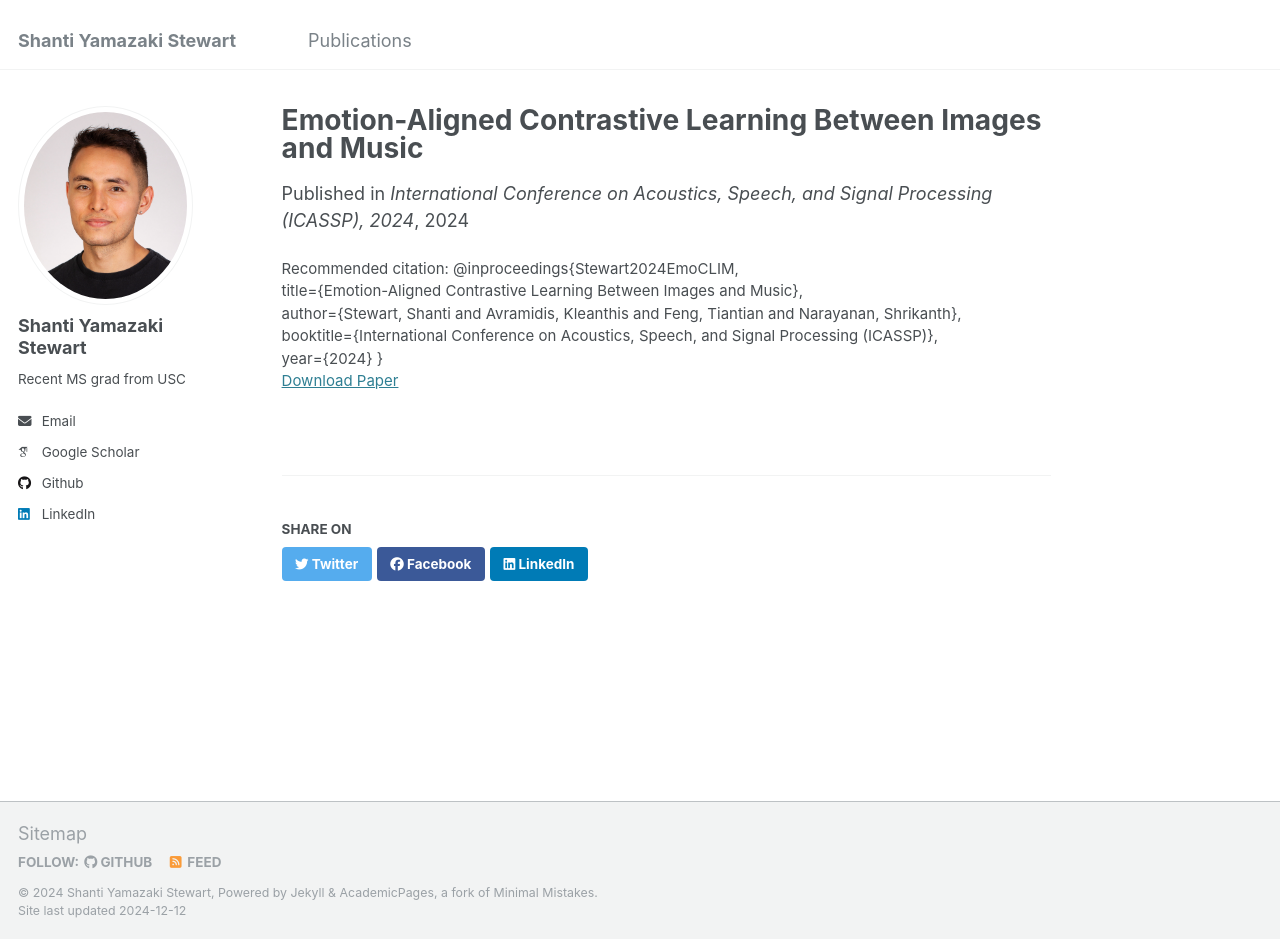
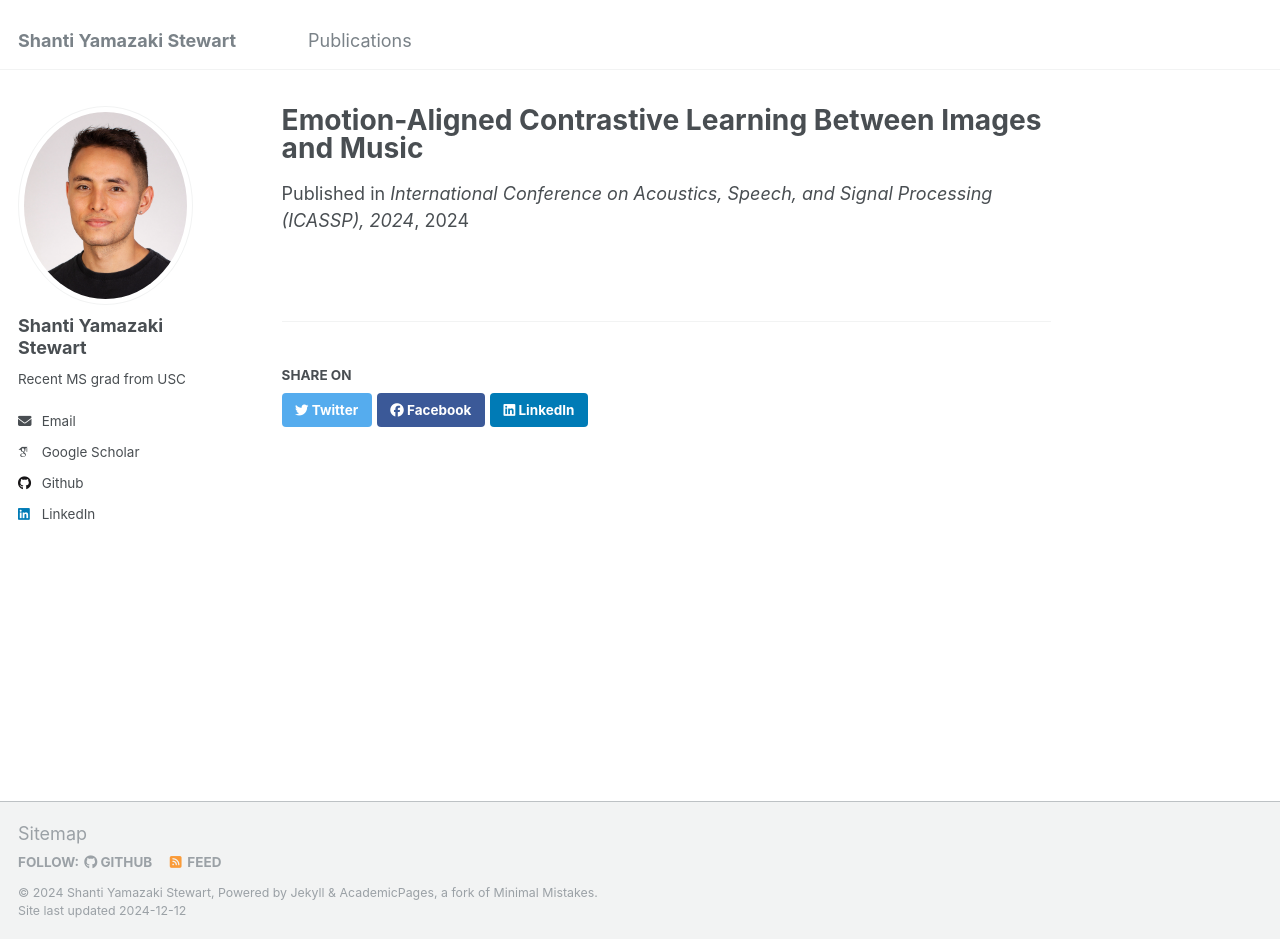
Before and after one commit to shantistewart/shantistewart.github.io, a Jekyll site: the page built from _publications/emoclim.md, in a window 1280 px wide and 939 px high. Built offline with Jekyll 4.4.1, drawn with Linux system fonts in a browser that asks for light colours; some web fonts are replaced.

Commit message:
Try simplifying citation.

```diff
--- a/_publications/emoclim.md
+++ b/_publications/emoclim.md
@@ -3,18 +3,9 @@ title: "Emotion-Aligned Contrastive Learning Between Images and Music"
 collection: publications
 permalink: /publication/emoclim
 authors: Shanti Stewart, Kleanthis Avramidis, Tiantian Feng, Shrikanth Narayanan
-# excerpt:
 date: 2024-04-14
 venue: ['International Conference on Acoustics, Speech, and Signal Processing (ICASSP), 2024']
 paperurl: 'https://arxiv.org/abs/2308.12610'
 code: 'https://github.com/shantistewart/Emo-CLIM'
-# abs_title:
-# bib_title:
 pub_status: 'conference'
-# website:
-citation: '@inproceedings{Stewart2024EmoCLIM,<br />
-title={Emotion-Aligned Contrastive Learning Between Images and Music},<br />
-author={Stewart, Shanti and Avramidis, Kleanthis and Feng, Tiantian and Narayanan, Shrikanth},<br />
-booktitle={International Conference on Acoustics, Speech, and Signal Processing (ICASSP)},<br />
-year={2024} }'
 ---
```
